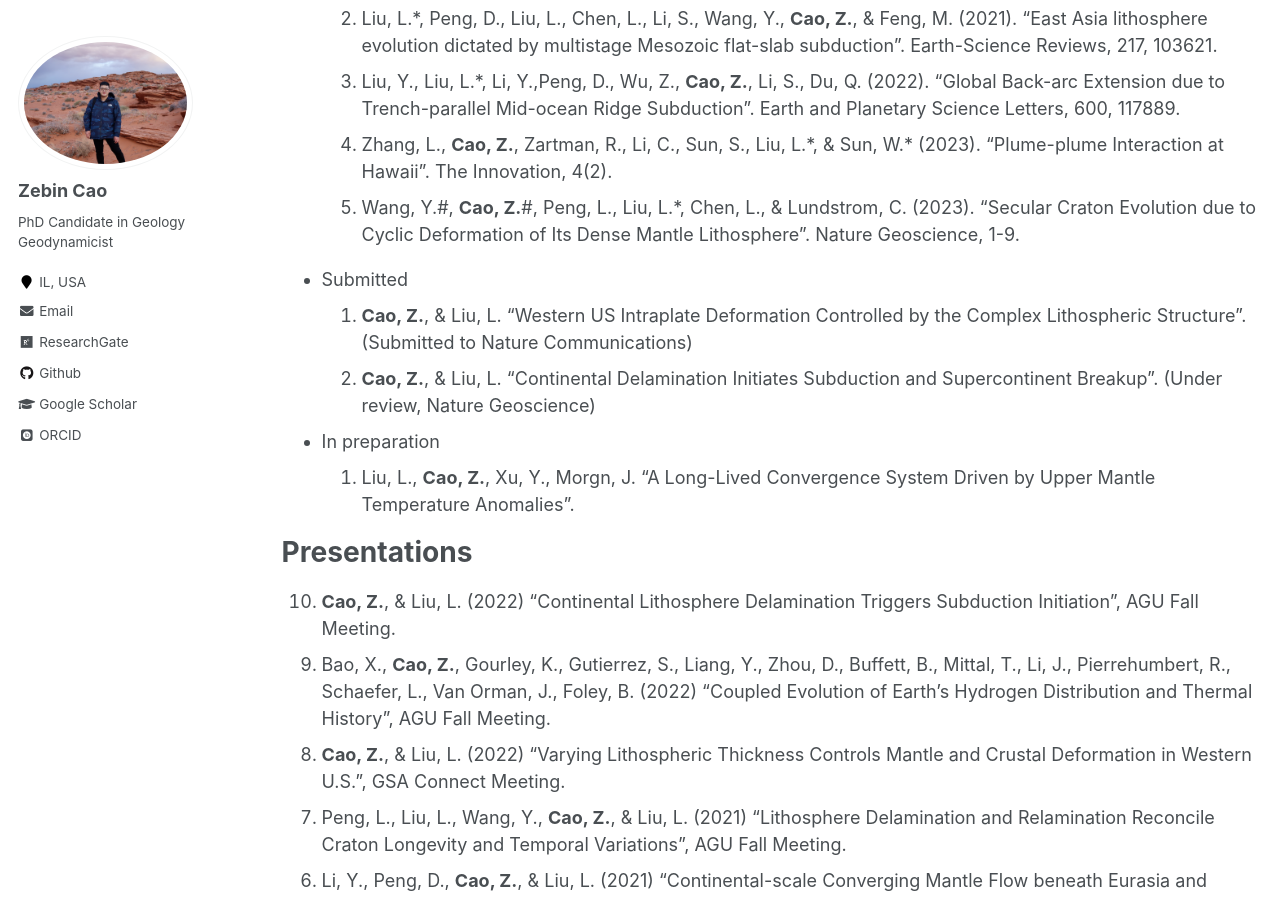
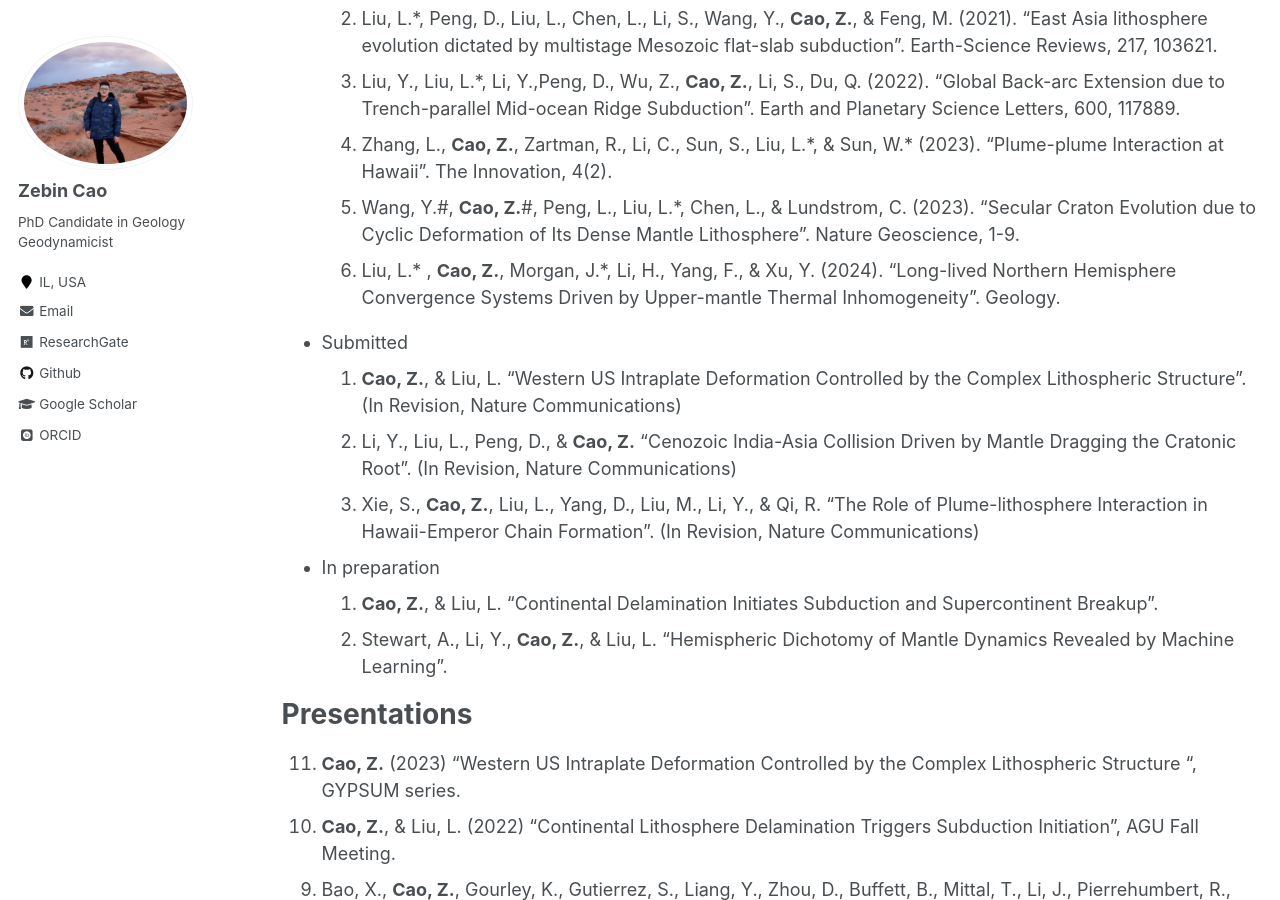
Before and after one commit to ZebinCao/ZebinCao.github.io, a Jekyll site: the page built from _pages/cv.md, in a window 1280 px wide and 900 px high, scrolled down 1090 px. Built offline with Jekyll 4.4.1, drawn with Linux system fonts in a browser that asks for light colours; some web fonts are replaced; some of the changed text lies outside the part shown.

```diff
--- a/_pages/cv.md
+++ b/_pages/cv.md
@@ -45,17 +45,22 @@ Publications
 0. Liu, Y., Liu, L.\*, Li, Y.,Peng, D., Wu, Z.,  **Cao, Z.**, Li, S., Du, Q. (2022). “Global Back-arc Extension due to Trench-parallel Mid-ocean Ridge Subduction”. Earth and Planetary Science Letters, 600, 117889.
 0. Zhang, L., **Cao, Z.**, Zartman, R., Li, C., Sun, S., Liu, L.\*, & Sun, W.\* (2023). “Plume-plume Interaction at Hawaii”. The Innovation, 4(2).
 0. Wang, Y.\#, **Cao, Z.**\#, Peng, L., Liu, L.\*, Chen, L., & Lundstrom, C. (2023). “Secular Craton Evolution due to Cyclic Deformation of Its Dense Mantle Lithosphere”. Nature Geoscience, 1-9.
+0. Liu, L.\* , **Cao, Z.**, Morgan, J.\*, Li, H., Yang, F., & Xu, Y. (2024). "Long-lived Northern Hemisphere Convergence Systems Driven by Upper-mantle Thermal Inhomogeneity". Geology.
 {: reversed="reversed"}
 
 * Submitted
-0. **Cao, Z.**, & Liu, L. “Western US Intraplate Deformation Controlled by the Complex Lithospheric Structure”. (Submitted to Nature Communications)
-0. **Cao, Z.**, & Liu, L. “Continental Delamination Initiates Subduction and Supercontinent Breakup”. (Under review, Nature Geoscience)
+0. **Cao, Z.**, & Liu, L. “Western US Intraplate Deformation Controlled by the Complex Lithospheric Structure”. (In Revision, Nature Communications)
+0. Li, Y., Liu, L., Peng, D., & **Cao, Z.** "Cenozoic India-Asia Collision Driven by Mantle Dragging the Cratonic Root". (In Revision, Nature Communications)
+0. Xie, S., **Cao, Z.**, Liu, L., Yang, D., Liu, M., Li, Y., & Qi, R. "The Role of Plume-lithosphere Interaction in Hawaii-Emperor Chain Formation". (In Revision, Nature Communications)
+
 
 * In preparation
-0. Liu, L., **Cao, Z.**, Xu, Y., Morgn, J. "A Long-Lived Convergence System Driven by Upper Mantle Temperature Anomalies".
+0. **Cao, Z.**, & Liu, L. “Continental Delamination Initiates Subduction and Supercontinent Breakup”.
+0. Stewart, A., Li, Y., **Cao, Z.**, & Liu, L. "Hemispheric Dichotomy of Mantle Dynamics Revealed by Machine Learning".
 
 Presentations
 ======
+0. **Cao, Z.** (2023) "Western US Intraplate Deformation Controlled by the Complex Lithospheric Structure ", GYPSUM series.
 0. **Cao, Z.**, & Liu, L. (2022) "Continental Lithosphere Delamination Triggers Subduction Initiation", AGU Fall Meeting.
 0. Bao, X., **Cao, Z.**, Gourley, K., Gutierrez, S., Liang, Y., Zhou, D., Buffett, B., Mittal, T., Li, J., Pierrehumbert, R., Schaefer, L., Van Orman, J., Foley, B. (2022) "Coupled Evolution of Earth's Hydrogen Distribution and Thermal History", AGU Fall Meeting.
 0. **Cao, Z.**, & Liu, L. (2022) “Varying Lithospheric Thickness Controls Mantle and Crustal Deformation in Western U.S.”, GSA Connect Meeting.
```
Also changed, not shown: other parts of _pages/cv.md (+2 -2 lines), _pages/publications.md (+6 -3 lines).
